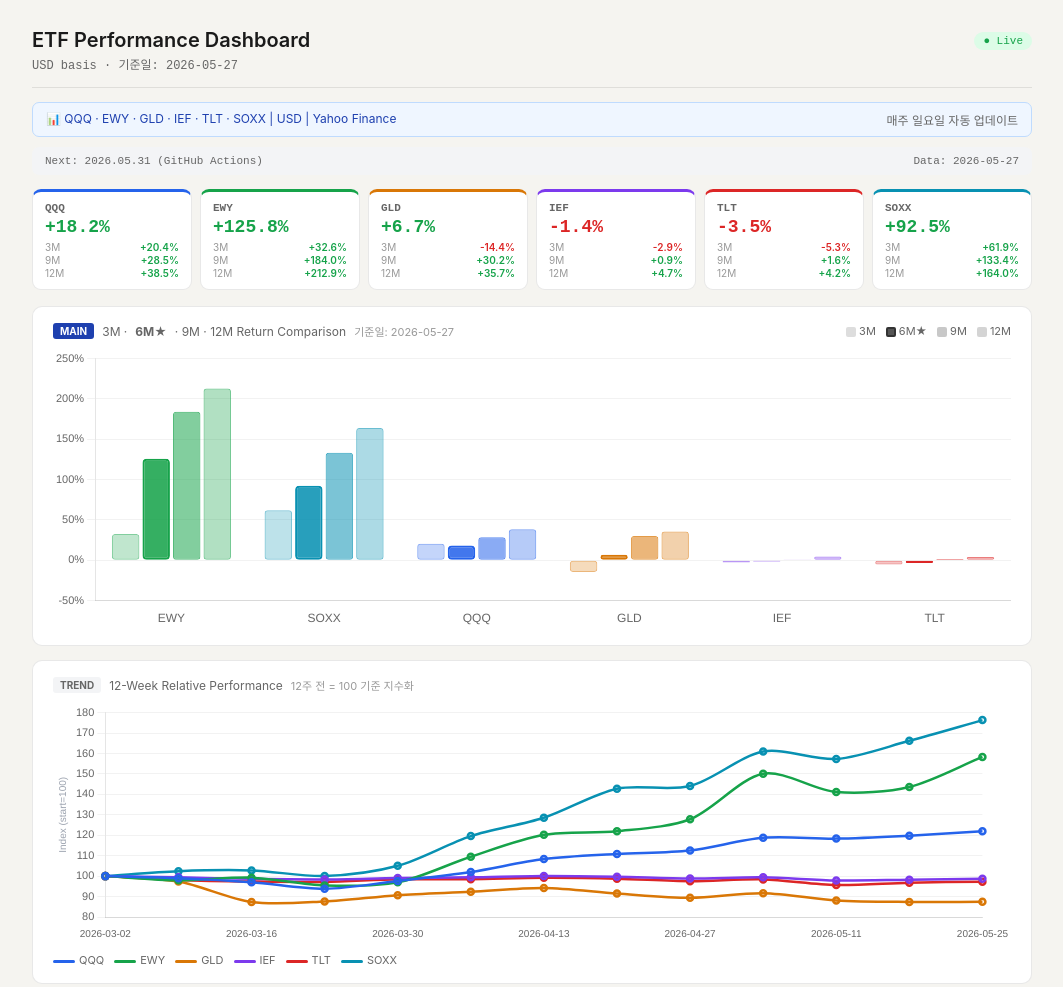
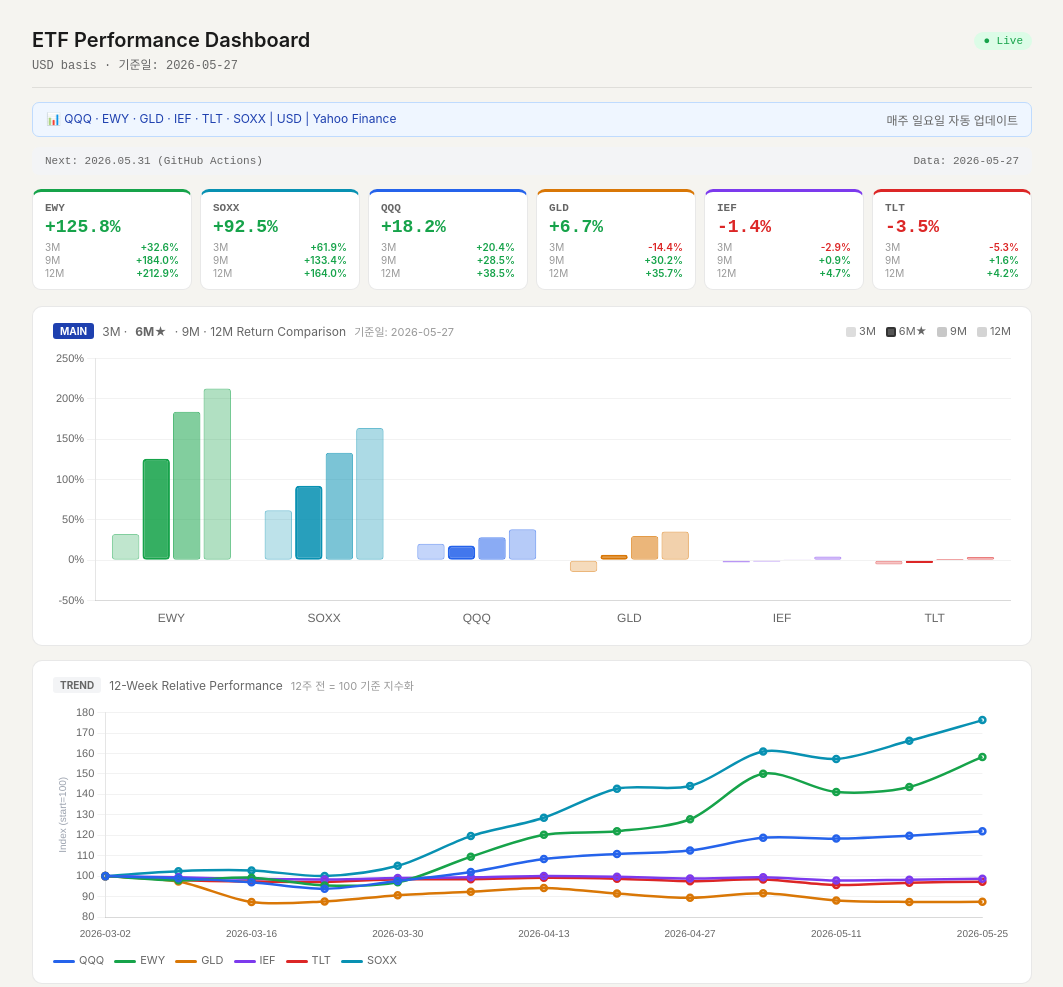
Before and after one commit to jacelee660303-png/etf-dashboard, a plain HTML site: page index.html in a window 1280 px wide. Shown: the top 987 px of the page, without its empty margins (108-1171 px from the left). Drawn offline with nearby package versions, Linux system fonts and the light colour scheme.

Commit message:
Update index.html

```diff
--- a/index.html
+++ b/index.html
@@ -99,7 +99,7 @@ function render(d){
   document.getElementById('updBar').style.display='flex';
   document.getElementById('nextTxt').textContent='Next: '+fmtD(nextSunday())+' (GitHub Actions)';
   document.getElementById('lastTxt').textContent='Data: '+d.date;
-  document.getElementById('summaryRow').innerHTML=d.etfs.map(e=>`
+  document.getElementById('summaryRow').innerHTML=sorted.map(e=>`
     <div class="scard" style="border-top-color:${e.color}">
       <div class="scard-name">${e.ticker}</div>
       <div class="scard-6m" style="color:${cc(e.ret6m)}">${fmt(e.ret6m)}</div>
```
